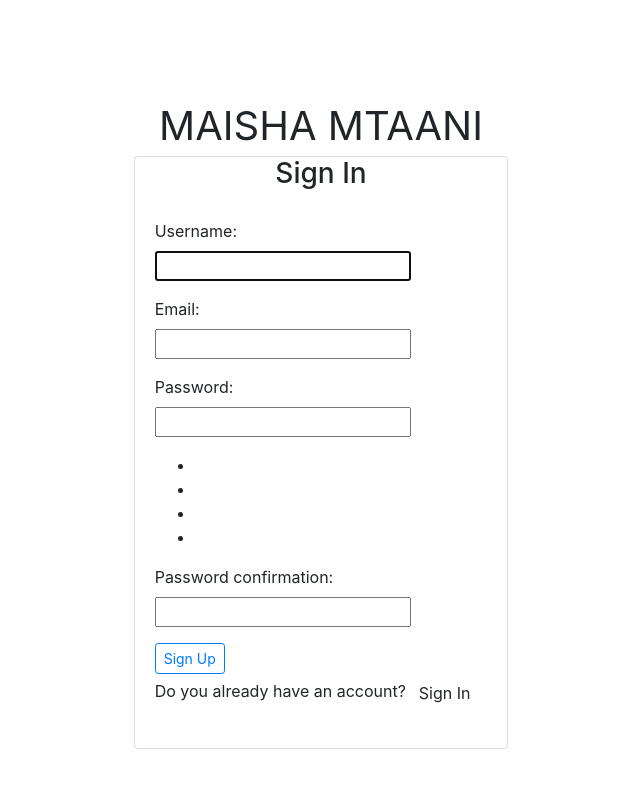
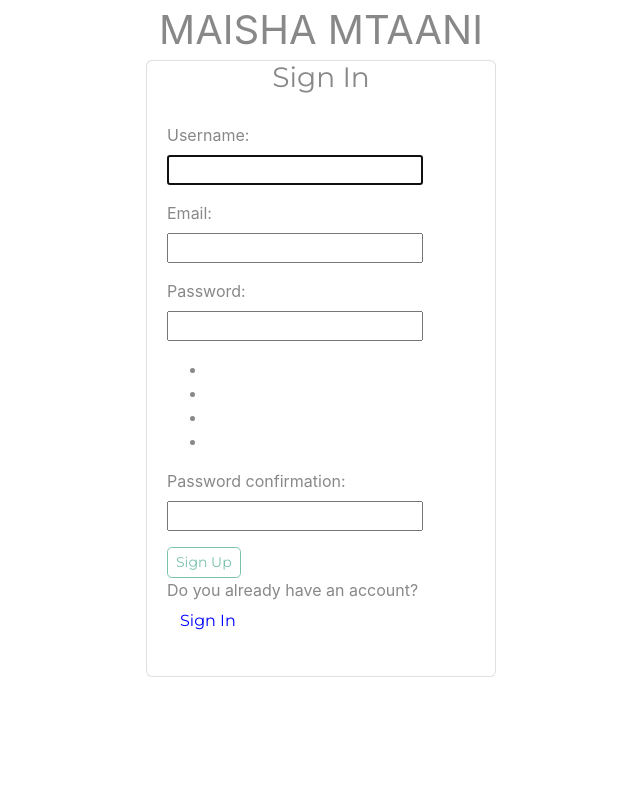
Before and after one commit to emdeechege/Hoods, a Django app: page /signup/ in a window 1280 px wide. Shown: the whole page, without its empty margins (319-959 px from the left). Run offline with Django 3.2, Linux system fonts and the light colour scheme; some libraries are stand-ins or nearby versions.

Commit message:
adding sign in base

```diff
--- a/mtaa/templates/registration/base.html
+++ b/mtaa/templates/registration/base.html
@@ -1,36 +1,38 @@
 {% load bootstrap4 %}
-{% load staticfiles %}
+{% load static%}
 <!DOCTYPE html>
 <html>
 
 <head>
   <meta charset="utf-8">
-  <meta name="viewport" content="width=device-width, initial-scale=1">
 
-
-  {%if title%}
-
-  <title>{{title}}</title>
-
-  {%endif%}
-
+  {% if title %}
+  <title>HOODMTAA - {{title}}</title>
+  {% else %}
+  <title> HOODMTAA </title>
+  {% endif %}
+<link rel="stylesheet" href="https://stackpath.bootstrapcdn.com/bootswatch/4.1.3/united/bootstrap.min.css">
+<script data-require="jquery@*" data-semver="2.2.0" src="https://ajax.googleapis.com/ajax/libs/jquery/2.2.0/jquery.min.js"></script>
   {% block styles %}
-    {% bootstrap_css %}
+  {% bootstrap_css %}
+  <link rel="stylesheet" href="{% static 'css/hood.css' %}">
   {% endblock %}
 
 </head>
 
 <body>
 
-  {% block content %}  {%endblock%}
-
+  {% block content %}{%endblock%}
 
   {% block scripts %}
-    <script src="https://ajax.googleapis.com/ajax/libs/jquery/3.2.1/jquery.min.js"></script>
-    <script src="https://use.fontawesome.com/releases/v5.0.8/js/all.js"></script>
-    {% bootstrap_javascript %}
+  <script src="https://ajax.googleapis.com/ajax/libs/jquery/3.2.1/jquery.min.js"></script>
+  <script src="{% static 'js/script.js' %}">
+
+  </script>
+  {% bootstrap_javascript %}
   {% endblock %}
-
 </body>
 
 </html>
+
+</html>
--- a/mtaa/templates/registration/login.html
+++ b/mtaa/templates/registration/login.html
@@ -1,4 +1,4 @@
-{%extends "base.html"%}
+{%extends "registration/base.html"%}
 {% load bootstrap4 %}
 {% block content %}
 <div class="container">
--- a/mtaa/templates/registration/signup.html
+++ b/mtaa/templates/registration/signup.html
@@ -1,13 +1,12 @@
-{%extends "registration/base.html"%} {% load bootstrap4 %}
+{%extends "registration/base.html"%}
+{% load bootstrap4 %}
 {% block content %}
-<div class="container-fluid mt-5 p-5">
+<div class="container">
   <header class="text-center" style="font-size: 40px;">MAISHA MTAANI</header>
   <div class="row">
     <div class="col-md-4"></div>
     <div class="col-md-4">
-
       <div class="card card-default">
-
         <div class="card-heading">
           <h3 class="text-center">Sign In</h3>
         </div>
@@ -28,7 +27,7 @@
             {% endfor %}
             <div class="form-group">
               <input type="submit" class="btn btn-outline-primary btn-sm" value="Sign Up">
-              <p class="text">Do you already have an account?<a class="btn btn-default" href="/accounts/login/">Sign In</a></p>
+              <p class="text">Do you already have an account?<a style="color:blue;" class="btn btn-default" href="/accounts/login/">Sign In</a></p>
             </div>
             <input type="hidden" name="next" value="{{next}}">
 
```
